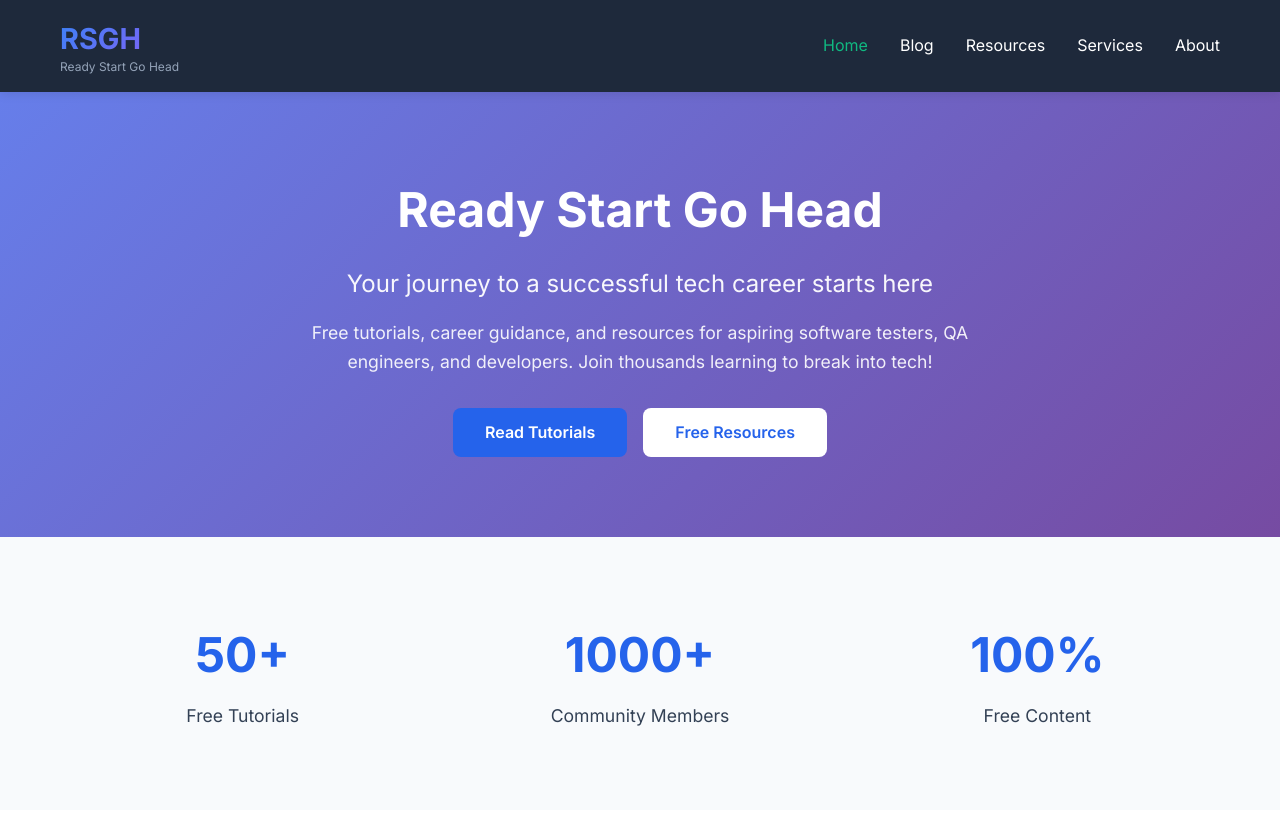
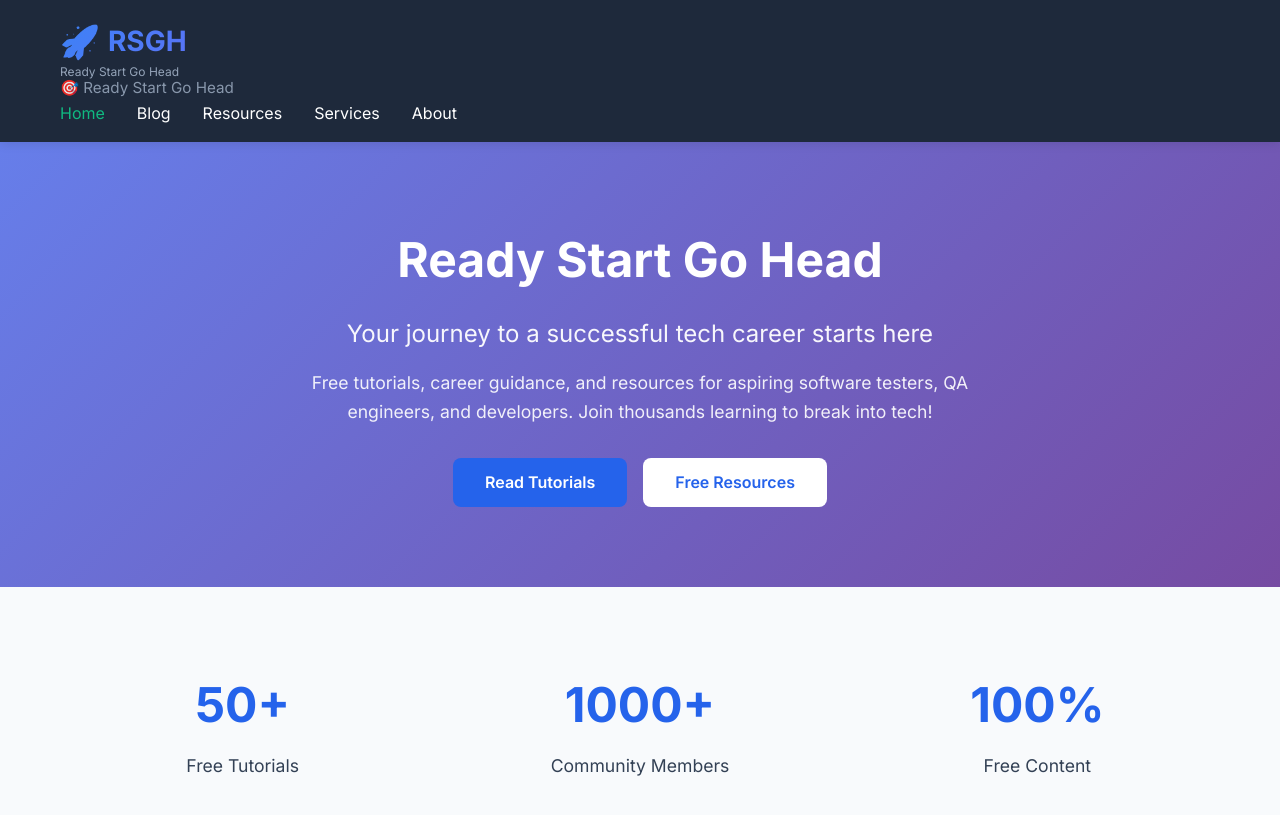
Before and after one commit to rajasekhar477/rsgh.online, a plain HTML site: page index.html in a window 1280 px wide. Shown: the top 815 px of the page. Drawn offline with Linux system fonts and the light colour scheme.

Commit message:
Enhance header branding with icons and improved styling

```diff
--- a/index.html
+++ b/index.html
@@ -16,10 +16,8 @@
     <nav class="navbar">
         <div class="container">
             <div class="nav-brand">
-                <h2>RSGH</h2>
-                <span class="brand-tagline">Ready Start Go Head</span>
-            </div>
-            <ul class="nav-menu">
+                    <h2 style="display: flex; align-items: center; gap: 0.5rem; font-size: 1.75rem;"><span style="font-size: 2rem;">🚀</span> RSGH</h2>                <span class="brand-tagline">Ready Start Go Head</span>
+                    <span class="brand-tagline" style="font-size: 0.95rem; font-weight: 500; opacity: 0.9;">🎯 Ready Start Go Head</span>            <ul class="nav-menu">
                 <li><a href="index.html" class="active">Home</a></li>
                 <li><a href="blog.html">Blog</a></li>
                 <li><a href="resources.html">Resources</a></li>
```
